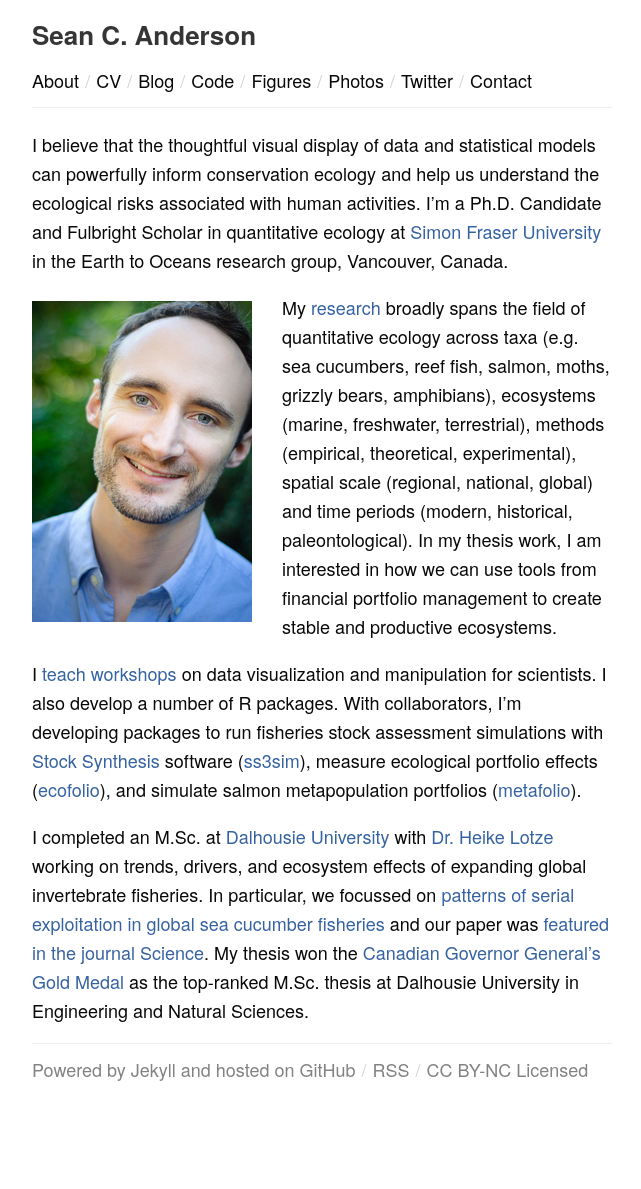
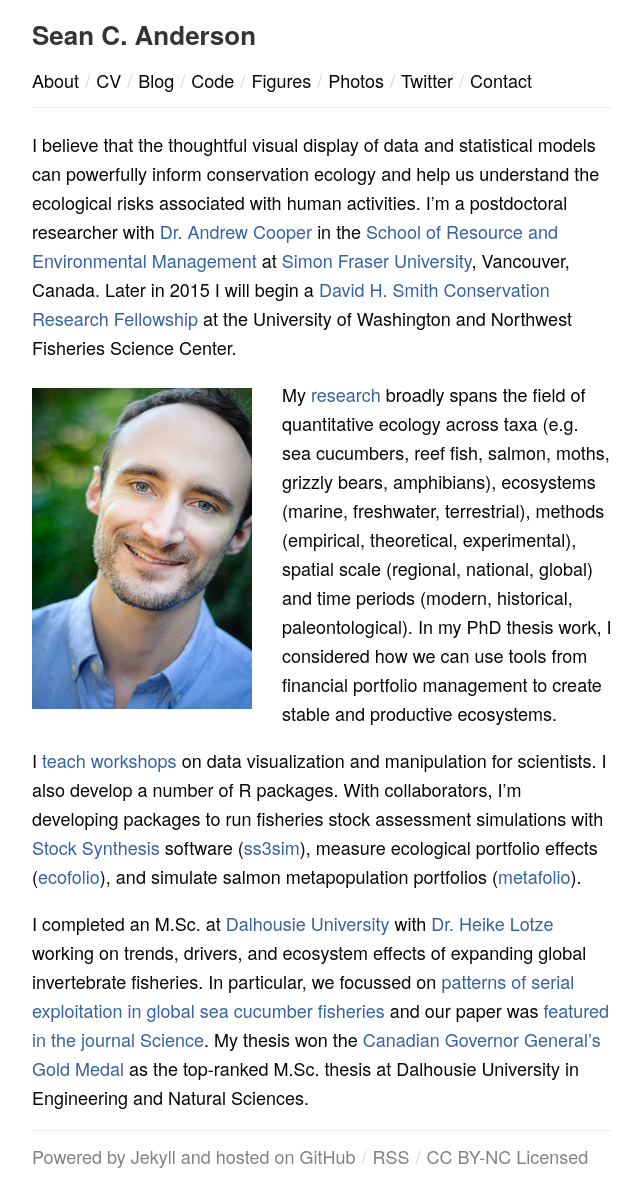
Before and after one commit to seananderson/seananderson.ca, a Jekyll site: the page built from index.md, in a window 1280 px wide. Shown: the whole page, without its empty margins (318-959 px from the left). Built offline with Jekyll 4.4.1, drawn with Linux system fonts in a browser that asks for light colours; Markdown is read by kramdown in place of the engine named in the settings; comment, search, counter and statistics services are not loaded; before the commit the page ends 1102 px from its top, so only the background shows below that.

Commit message:
Tweak front page; hello postdoc

```diff
--- a/index.md
+++ b/index.md
@@ -6,15 +6,15 @@ title: seananderson.ca
 I believe that the thoughtful visual display of data and statistical models can
 powerfully inform conservation ecology and help us
 understand the ecological risks associated with human activities.
-I'm a Ph.D. Candidate and Fulbright Scholar in quantitative ecology at
-[Simon Fraser University][sfu]
-in the Earth to Oceans research group,
-Vancouver, Canada.
+I'm a postdoctoral researcher with [Dr. Andrew Cooper](http://www.rem.sfu.ca/people/faculty/cooper/)
+in the [School of Resource and Environmental Management](http://www.rem.sfu.ca/)
+at [Simon Fraser University][sfu], Vancouver, Canada.
+Later in 2015 I will begin a [David H. Smith Conservation Research Fellowship](http://www.conbio.org/mini-sites/smith-fellows) at the University of Washington and Northwest Fisheries Science Center.
 
 <img src="images/sean_anderson_2014.jpg" alt="Sean C. Anderson" width="220" height="321" class="headshot"/>
 
 My [research](/cv.html#publications) broadly spans the field of quantitative ecology across taxa (e.g. sea cucumbers, reef fish, salmon, moths, grizzly bears, amphibians), ecosystems (marine, freshwater, terrestrial), methods (empirical, theoretical, experimental), spatial scale (regional, national, global) and time periods (modern, historical, paleontological).
-In my thesis work, I am interested in how we can use tools from
+In my PhD thesis work, I considered how we can use tools from
 financial portfolio management to create stable and productive ecosystems.
 
 <!--I also [work on topics](/cv.html#publications) ranging from -->
```
